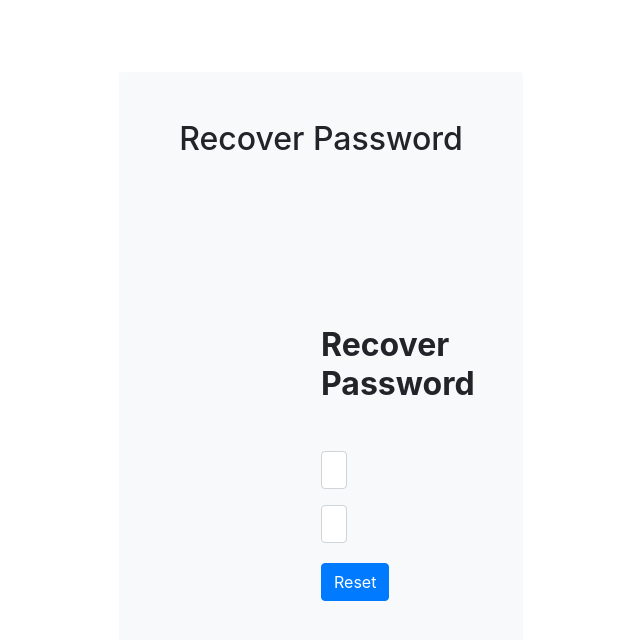
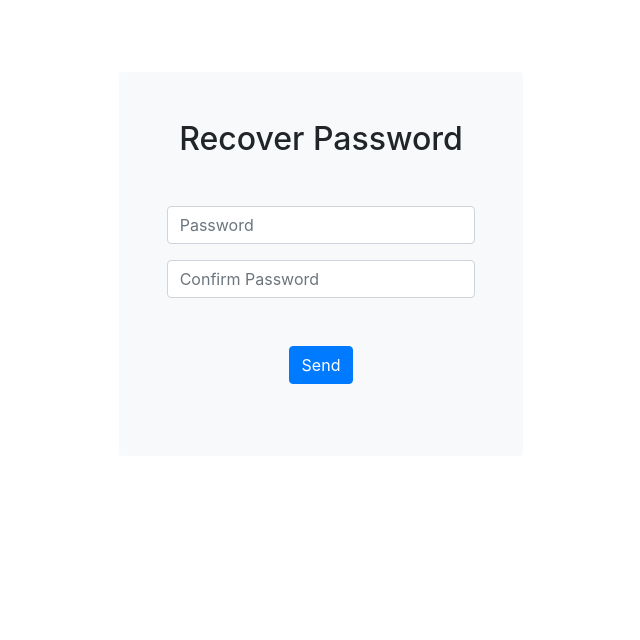
Before and after one commit to zircon-tech/react-boilerplate, a React (Create React App) app: page /reset_password in a window 1280 px wide. Shown: the top 640 px of the page, without its empty margins (319-959 px from the left). Built offline with nearby package versions, Linux system fonts and the light colour scheme; no server answers.

Commit message:
set token after to reset password

```diff
--- a/src/components/auth/ResetPassword.js
+++ b/src/components/auth/ResetPassword.js
@@ -4,6 +4,7 @@ import classnames from 'classnames';
 import Loader from '../Loader';
 import * as userService from '../../services/api/user.service';
 import FormValidator from '../FormValidator';
+import { setToken } from './auth';
 
 const passwordMatch = (confirmation, state) => (state.newPassword === confirmation);
 
@@ -85,7 +86,11 @@ class ResetPassword extends Component {
           if (validation.isValid) {
             userService.forgotPasswordConfirm(state.user, token)
               .then(
-                () => this.props.history.push('/home')
+                (response) => {
+                  alert("The password was changed successfully!");
+                  setToken(response.data.token);
+                  this.props.history.push('/home');
+                }
               ).catch(
                 (error) => this.setState({
                 // error: (error instanceof ClientError) ? error.message : 'Internal Error'
@@ -106,12 +111,7 @@ class ResetPassword extends Component {
         this.state.validation;
       return (
         this.state.loading ? <Loader/> : (
-          <section className="container-fluid h-100 py-4 px-4 px-md-5 py-md-5">
-            <div className="row justify-content-sm-center mt-4 mb-5">
-              <div className="col-sm-8 col-md-5 col-lg-4 bg-light rounded p-5 text-center">
-                <h2 className="mb-4"><b>Recover Password</b></h2>
-                <div className="pt-4 mb-4">
-
+          <>
             {
               this.state.error && (
                 <div className="form-group alert-danger">{this.state.error}</div>
@@ -155,19 +155,16 @@ class ResetPassword extends Component {
                 placeholder="Confirm Password"/>
               <span className="text-muted">{validation.reNewPassword.message}</span>
             </div>
-                  <div className="pt-1">
+            <div className="mt-5">
               <button
                 type="button"
                 className="btn btn-primary"
                 onClick={this.handleSubmit}
               >
-                                        Reset
+                                  Send
               </button>
             </div>
-                </div>
-              </div>
-            </div>
-          </section>
+          </>
         )
       );
     }
```
Lines whose indentation alone changed are shown as unchanged.
